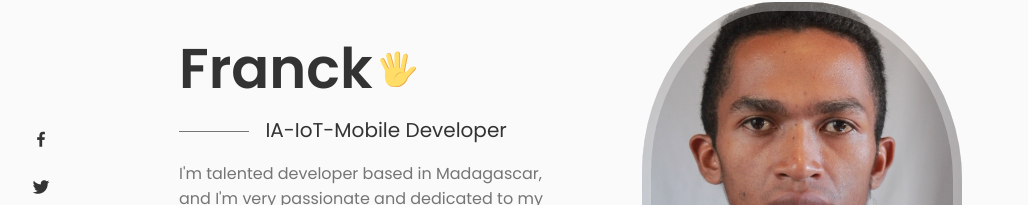
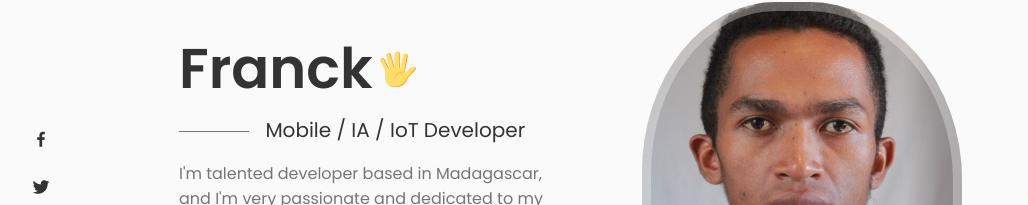
Before and after one commit to franck504/portfolio, a React (Create React App) app: page / in a window 1280 px wide. Shown: the part 182-387 px from the top of the page, without its empty margins (125-1153 px from the left). Built offline with nearby package versions, Linux system fonts and the light colour scheme.

Commit message:
changement de titre

```diff
--- a/src/components/home/Data.jsx
+++ b/src/components/home/Data.jsx
@@ -55,7 +55,7 @@ const Data = () => {
                   ></path>
                 </svg>
         </h1>
-        <h3 className="home__subtitle"> IA-IoT-Mobile Developer</h3>
+        <h3 className="home__subtitle"> Mobile / IA / IoT Developer</h3>
         <p className="home__description">I'm talented  developer based in Madagascar, and I'm very passionate and dedicated to my work .</p>
         <a href="#contact"  className="button button--flex">
             Contact Me
```
